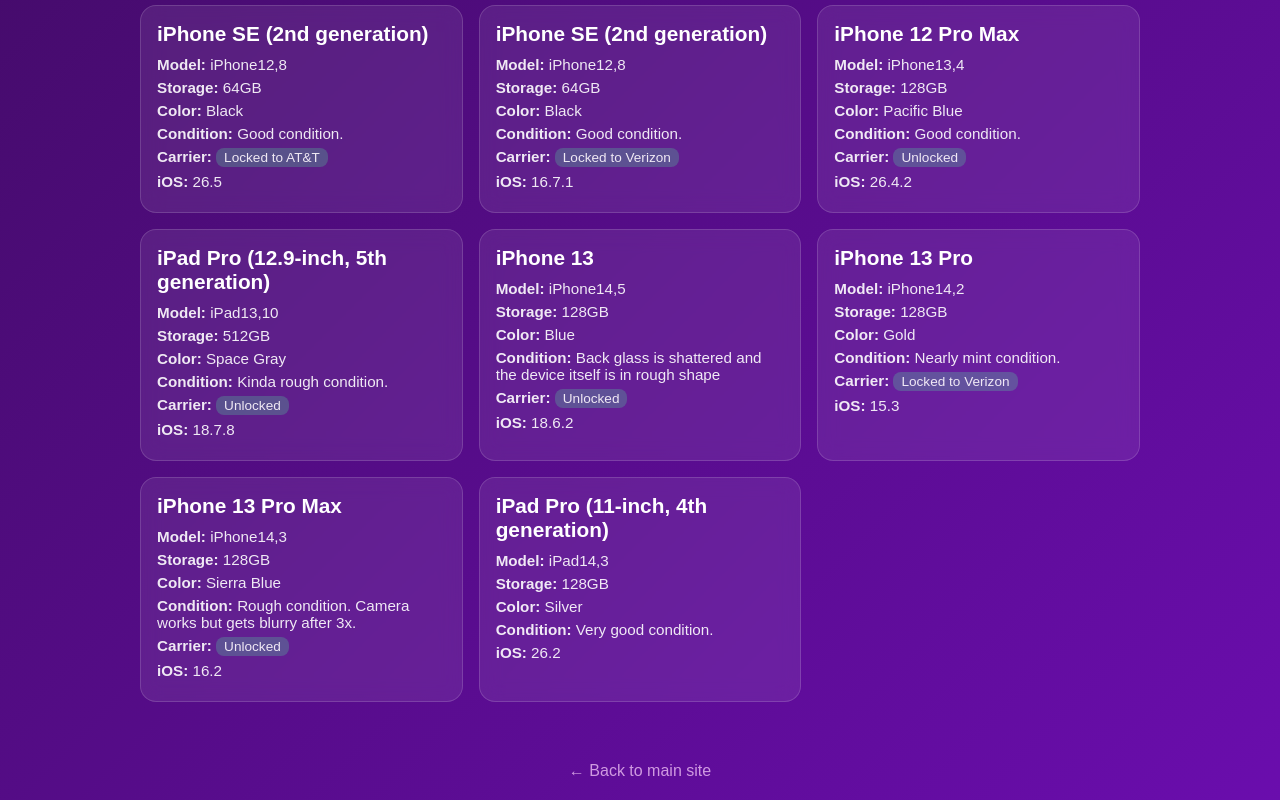
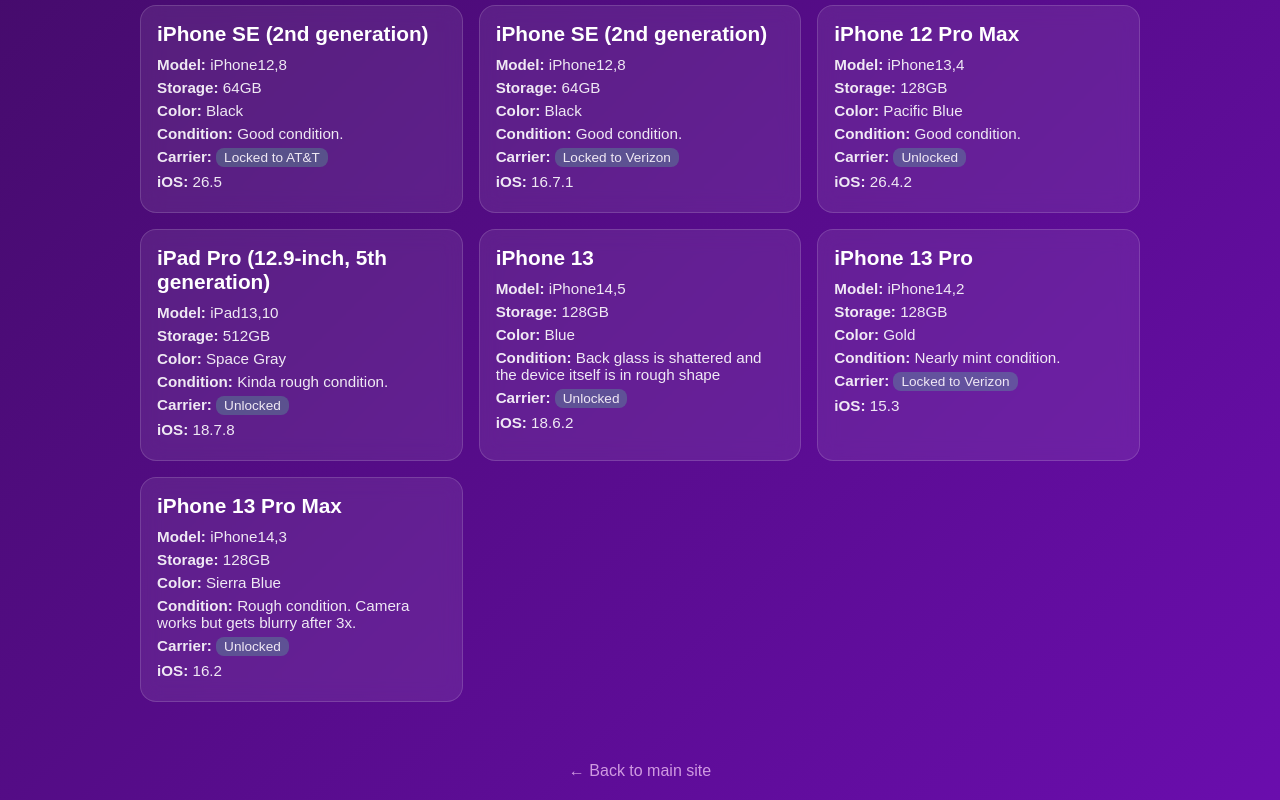
Before and after one commit to pwnerblu/collection, a plain HTML site: page index.html in a window 1280 px wide. Shown: the part 1573-2373 px from the top of the page. Drawn offline with Linux system fonts and the light colour scheme.

Commit message:
sold my m2 iPad Pro today

```diff
--- a/index.html
+++ b/index.html
@@ -399,16 +399,6 @@
       </div>
       <div class="row"><span class="label">iOS:</span> 16.2</div>
     </div>
-    <div class="device">
-      <h2>iPad Pro (11-inch, 4th generation)</h2>
-
-      <div class="row"><span class="label">Model:</span> iPad14,3</div>
-      <div class="row"><span class="label">Storage:</span> 128GB</div>
-      <div class="row"><span class="label">Color:</span> Silver</div>
-      <div class="row"><span class="label">Condition:</span> Very good condition.</div>
-      <div class="row"><span class="label">iOS:</span> 26.2</div>
-    </div>
-
   </div>
 
   <footer>
```
